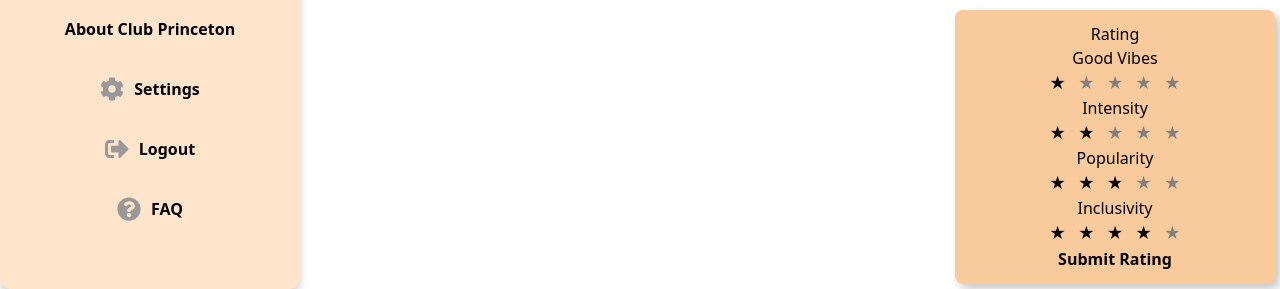
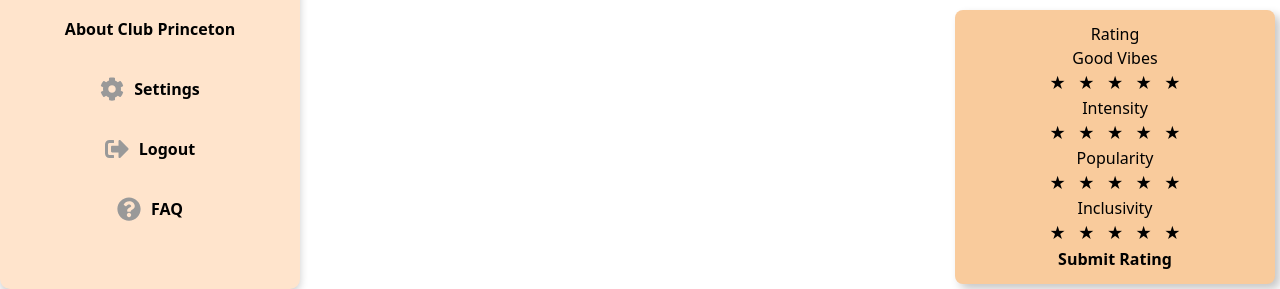
Before and after one commit to aabid-ism/ClubPrinceton, a React (Create React App) app in the folder social/: page / in a window 1280 px wide. Shown: the part 511-800 px from the top of the page. Built offline with nearby package versions, Linux system fonts and the light colour scheme; no server answers.

Commit message:
Backend of ratings working but frontend has issue updating the rating visually

```diff
--- a/social/src/components/ratings/UserRating.js
+++ b/social/src/components/ratings/UserRating.js
@@ -1,99 +1,118 @@
-import React, { useState } from "react";
+import React, { useState, useEffect } from "react";
 import RatingsBubble from "./RatingsBubble";
 import SingleRating from "./SingleRating";
+import axios from "axios";
+import { useSelector, useDispatch } from "react-redux";
 
-// To-Do: handle case with constant?
+const url = "http://localhost:5050/ratings";
 
-function UserRating(props) {
-    // To-DO -> values and setData not used
-    // need to preserve the state of the ratings
-    // rerender -> with previous ratings of user if available -> if not set with all zeroes
-    // take adv -> of the initialization stage
-    // do error handling
-    // the question is now -> how do I set data from the server to client side
-    // test on dummy data -> receiving 0,0,0,0 (never rated this club page)
-    // 1, 1, 2, 4
-    // the initial rating
-    // have an update rating/cancel button
-    // have a submit button -> when first seeing it
-    // all zeroes rating -> fetching this -> submit button
-    // other -> update + discard changes
-    // alert for making sure all rows are filled
+function UserRating() {
+  const clubData = useSelector((state) => state.clubData);
 
-    // we may have forgot the folder when pushing to git branch
-
-    // include the useEffect
   const [data, setData] = useState({
-        goodVibes: 1,
-        intensity: 2,
-        popularity: 3,
-        inclusivity: 4,
-        clubName: 'Triangle Club'
+    Clout: 5,
+    Intensity: 5,
+    Vibes: 5,
+    Inclusivity: 5,
   });
 
-    // does every state need to updated like this to pass data from child to parent?
-    // find better alternative later!!! -> once more comfortable with React
+  const dispatch = useDispatch();
+
+  useEffect(() => {
+    if (clubData) {
+      console.log("axios was called clubData.name: " + clubData.name);
+      axios
+        .get(`${url}/${clubData.name}`)
+        .then((response) => {
+          console.log(response.data);
+          setData(response.data);
+          console.log("data was set to: " + data);
+        })
+        .catch((error) => {
+          console.error(error);
+        });
+    }
+  }, [clubData]);
+
   const storeVibes = (rating) => {
-        setData(previousState => {
-            return { ...previousState, goodVibes: rating }
+    setData((previousState) => {
+      return { ...previousState, Vibes: rating };
     });
   };
 
   const storeIntensity = (rating) => {
-        setData(previousState => {
-            return { ...previousState, intensity: rating }
+    setData((previousState) => {
+      return { ...previousState, Intensity: rating };
     });
   };
 
   const storePopularity = (rating) => {
-        setData(previousState => {
-            return { ...previousState, popularity: rating }
+    setData((previousState) => {
+      return { ...previousState, Clout: rating };
     });
   };
 
   const storeInclusivity = (rating) => {
-        setData(previousState => {
-            return { ...previousState, inclusivity: rating }
+    setData((previousState) => {
+      return { ...previousState, Inclusivity: rating };
     });
   };
 
   function handleSubmit(event) {
     event.preventDefault();
-    alert(JSON.stringify(data, undefined, 2))
+    axios
+      .post("/api/ratings", data)
+      .then((response) => {
+        dispatch({
+          type: "SET_CLUB_RATINGS",
+          payload: { id: clubData.id, ratings: data },
+        });
+        // TODO: show success message to the user
+      })
+      .catch((error) => {
+        console.error(error);
+        // TODO: show error message to the user
+      });
   }
 
   return (
-        // handle widths?
-        // form attributes?
-        // need to center title
-        // button should change to update rating on click
     <RatingsBubble>
-            <form
-                onSubmit={handleSubmit}
-                method="post"
-                className="rtg-form"
-            >
+      <form onSubmit={handleSubmit} method="post" className="rtg-form">
         <label>Rating</label>
         <br></br>
         <label>
           <div>Good Vibes</div>
-                    <SingleRating passOnRating={storeVibes} initRating={data.goodVibes}></SingleRating>
+          <SingleRating
+            passOnRating={storeVibes}
+            initRating={data["Vibes"]}
+          ></SingleRating>
         </label>
         <br></br>
         <label>
           <div>Intensity</div>
-                    <SingleRating passOnRating={storeIntensity} initRating={data.intensity}></SingleRating>
+          <SingleRating
+            passOnRating={storeIntensity}
+            initRating={data["Intensity"]}
+          ></SingleRating>
         </label>
         <br></br>
         <label>
           <div>Popularity</div>
-                    <SingleRating passOnRating={storePopularity} initRating={data.popularity}></SingleRating>
+          <SingleRating
+            passOnRating={storePopularity}
+            initRating={data["Clout"]}
+          ></SingleRating>
         </label>
         <br></br>
         <div>Inclusivity</div>
-                    <SingleRating passOnRating={storeInclusivity} initRating={data.inclusivity}></SingleRating>
+        <SingleRating
+          passOnRating={storeInclusivity}
+          initRating={data["Inclusivity"]}
+        ></SingleRating>
 
-                <button type="submit"><strong>Submit Rating</strong></button>
+        <button type="submit">
+          <strong>Submit Rating</strong>
+        </button>
       </form>
     </RatingsBubble>
   );
```
Lines whose indentation alone changed are shown as unchanged.
